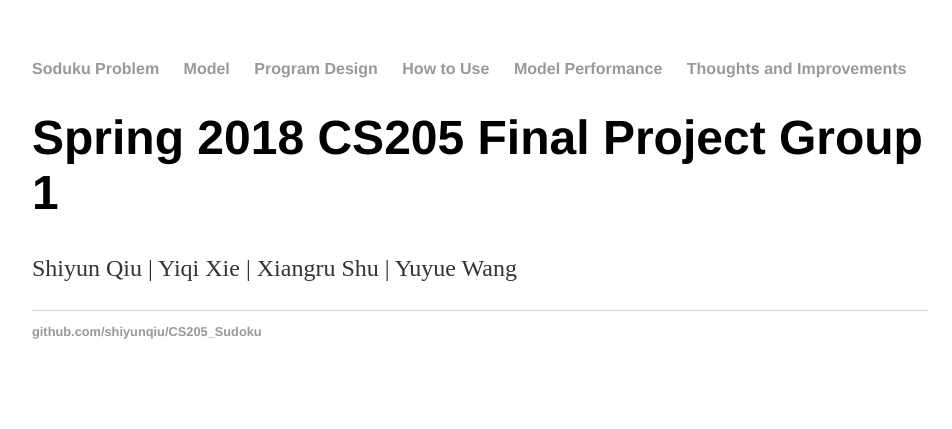
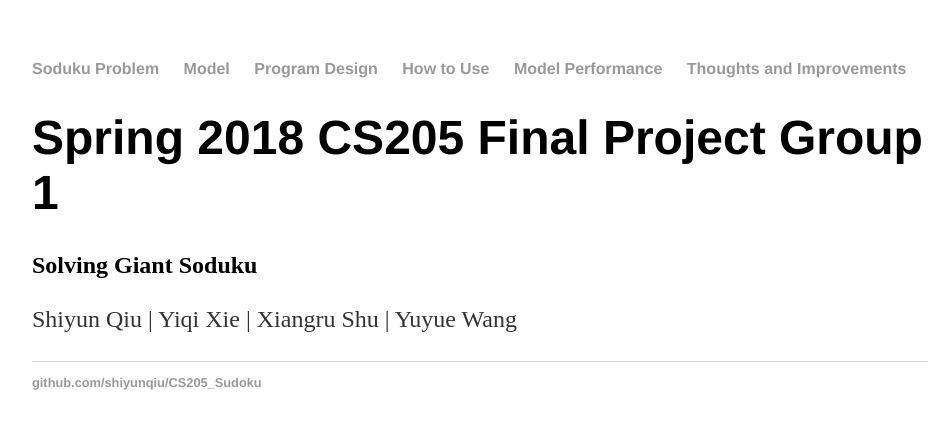
Before and after one commit to shuxiangru/CS205_G1.github.io, a Jekyll site: the page built from index.html, in a window 1280 px wide. Shown: the top 429 px of the page, without its empty margins (160-1112 px from the left). Built offline with Jekyll 4.4.1, drawn with Linux system fonts in a browser that asks for light colours.

Commit message:
Update index.html

```diff
--- a/index.html
+++ b/index.html
@@ -4,5 +4,6 @@ title: Spring 2018 CS205 Final Project Group 1
 ---
 <div class="blurb">
 	<h1>Spring 2018 CS205 Final Project Group 1</h1>
+	<h2>Solving Giant Soduku </h2>
 	<p> Shiyun Qiu | Yiqi Xie | Xiangru Shu | Yuyue Wang</p>
 </div><!-- /.blurb -->
```
